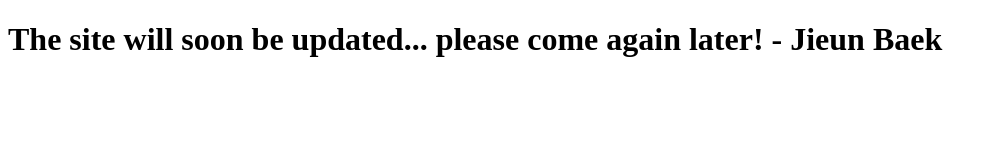
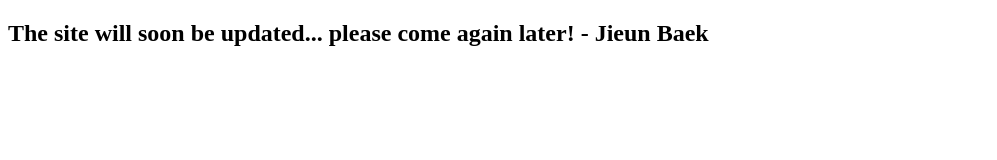
Before and after one commit to jidol100/jidol100.github.io, a plain HTML site: page index.html in a window 1280 px wide. Shown: the whole page, without its empty margins (0-997 px from the left). Drawn offline with Linux system fonts and the light colour scheme.

Commit message:
Update index.html

```diff
--- a/index.html
+++ b/index.html
@@ -5,6 +5,6 @@
     <title>jieun baek</title>
   </head>
   <body>
-    <h1>The site will soon be updated... please come again later! - Jieun Baek</h1>
+    <h2>The site will soon be updated... please come again later! - Jieun Baek</h2>
   </body>
 </html>
```
